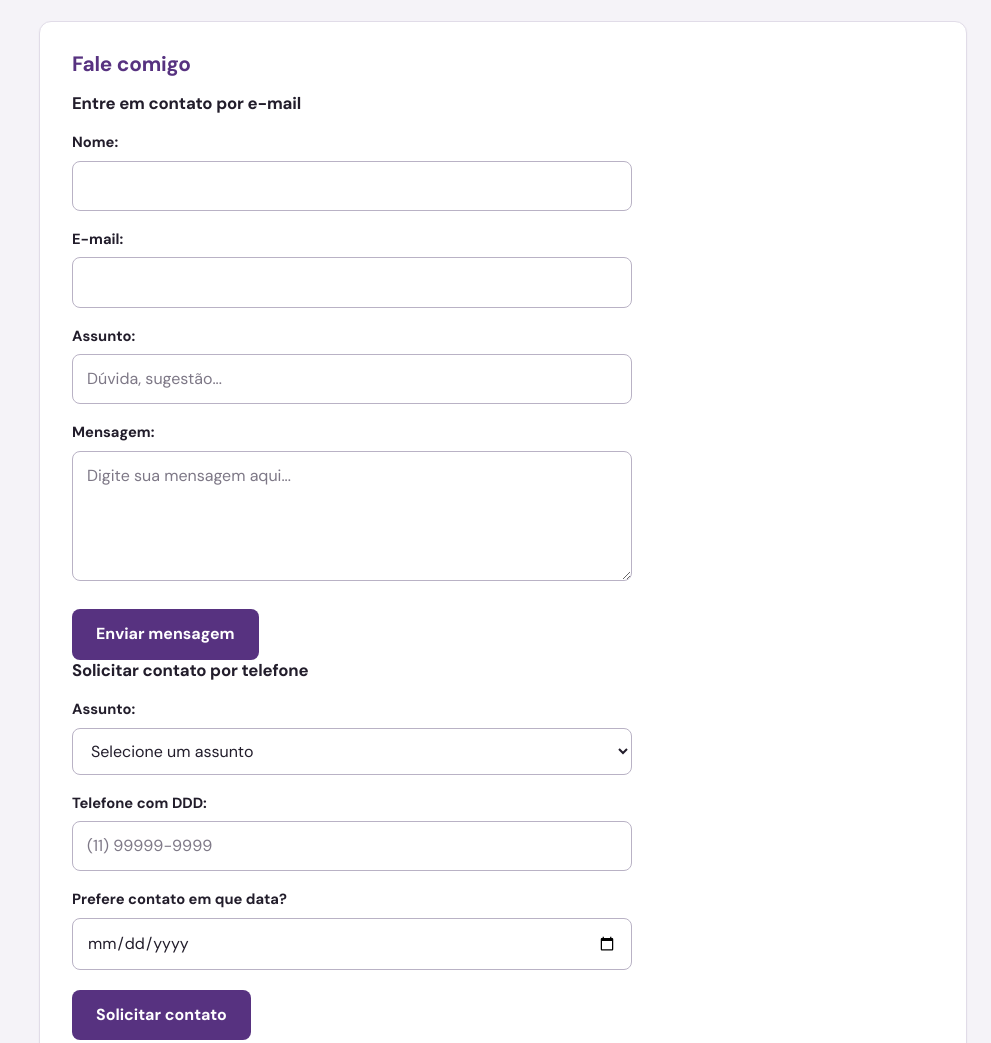
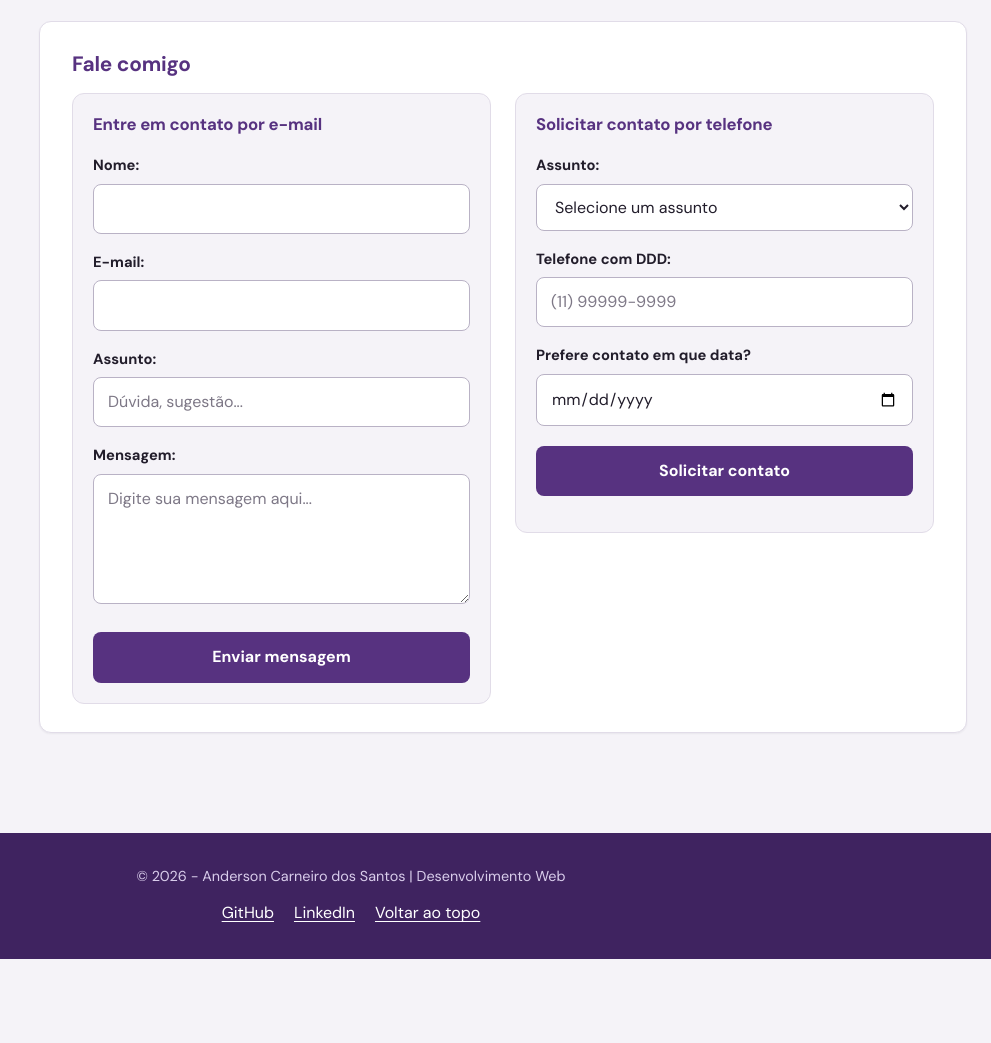
Before and after one commit to Ander010102/portfolio-web, a plain HTML site: page index.html in a window 1280 px wide. Shown: the part 4052-5095 px from the top of the page, without its empty margins (289-1280 px from the left). After the commit the page ends 5011 px from the top, so only its background shows below. Drawn offline with Linux system fonts and the light colour scheme.

Commit message:
Add styles for contatos layout and forms

```diff
--- a/css/style.css
+++ b/css/style.css
@@ -876,3 +876,52 @@ button {
     }
 
 }
+
+
+/* =========================================
+   CONTATOS LADO A LADO
+   ========================================= */
+
+.contatos-grid {
+    display: grid;
+    grid-template-columns: repeat(2, minmax(0, 1fr));
+    gap: 24px;
+    align-items: start;
+}
+
+.contato-card {
+    min-width: 0;
+    padding: 20px;
+
+    background-color: var(--fundo);
+    border: 1px solid var(--borda);
+    border-radius: var(--raio);
+}
+
+.contato-card h4 {
+    margin: 0 0 18px;
+    color: var(--acento);
+}
+
+.contato-card form {
+    width: 100%;
+    max-width: none;
+}
+
+.contato-card button {
+    width: 100%;
+}
+
+/* Feedback dos dois formulários */
+.contato-card #feedback,
+.contato-card #feedbackTelefone {
+    max-width: none;
+    margin-top: 14px;
+}
+
+/* Em telas menores, os formulários ficam um abaixo do outro */
+@media (max-width: 900px) {
+    .contatos-grid {
+        grid-template-columns: 1fr;
+    }
+}
```
